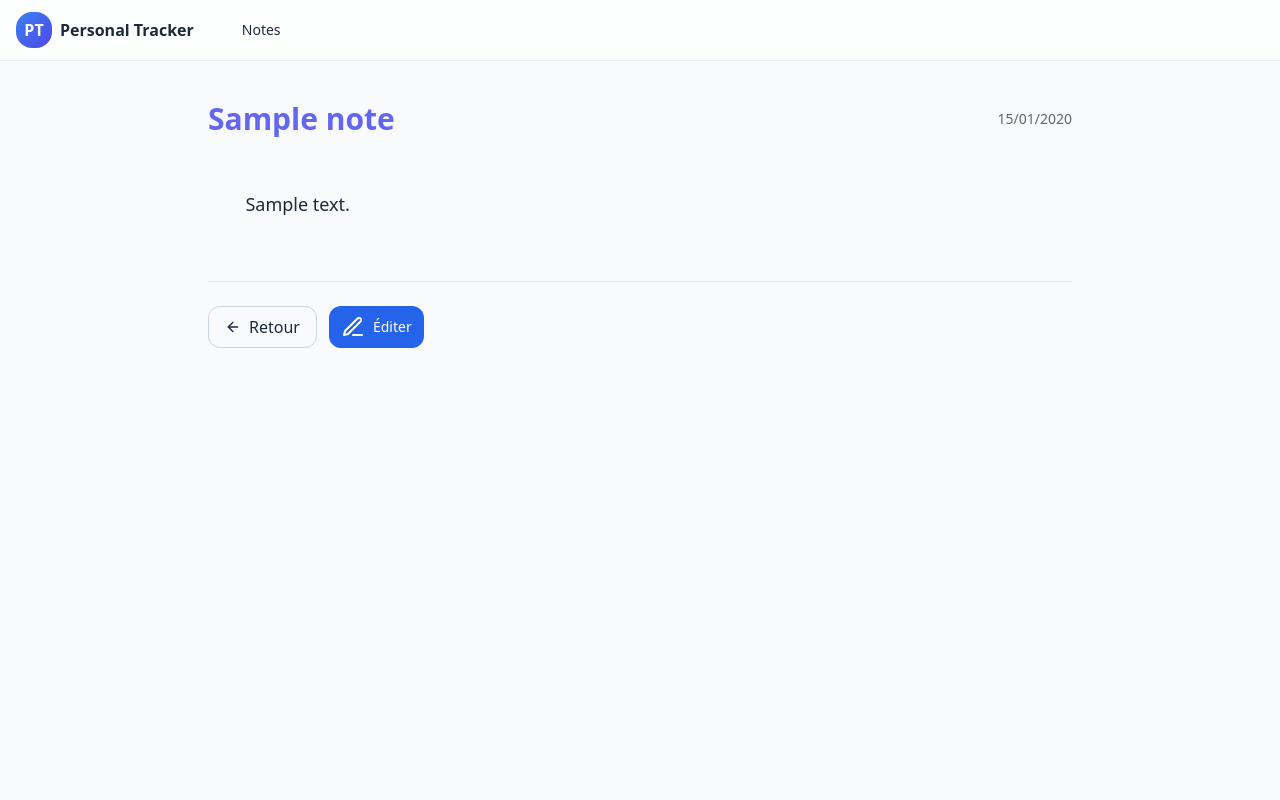
After one commit to Nesrine-Ghaddab/Application-ProjectTracker-GL, a Django app: template ProjectTracker/Notes/templates/Notes/Details_Note.html in a window 1280 px wide. The commit adds this page. Run offline with Django 3.2, Linux system fonts and the light colour scheme; the template is opened without the code that fills it: most values are stand-ins (such as "Sample title", 1, 10 or a date in 2020); some libraries are stand-ins or nearby versions.

Commit message:
Added view notes functionnality

```diff
--- /dev/null
+++ b/ProjectTracker/Notes/templates/Notes/Details_Note.html
@@ -0,0 +1,60 @@
+<!DOCTYPE html>
+<html lang="fr" class="h-full dark">
+<head>
+  <meta charset="UTF-8">
+  <meta name="viewport" content="width=device-width, initial-scale=1">
+  <title>Détail de la note</title>
+  <script src="https://cdn.tailwindcss.com"></script>
+</head>
+<body class="h-full bg-slate-50 text-slate-800 dark:bg-slate-900 dark:text-slate-100">
+
+  <!-- ===== Top Nav ===== -->
+  <header class="sticky top-0 z-40 bg-white/80 dark:bg-slate-900/70 glass border-b border-slate-200/60 dark:border-slate-800">
+    <div class="max-w-7xl mx-auto px-4 py-3 flex items-center gap-3">
+      <div class="flex items-center gap-2">
+        <div class="h-9 w-9 rounded-2xl bg-gradient-to-br from-blue-500 to-indigo-600 grid place-items-center text-white font-bold">PT</div>
+        <span class="font-semibold">Personal Tracker</span>
+      </div>
+      <nav class="ml-6 hidden md:flex items-center gap-2 text-sm">
+        <a href="{% url 'Notes:index' %}" class="px-3 py-2 rounded-xl hover:bg-slate-100 dark:hover:bg-slate-800">Notes</a>
+	  </nav>
+    </div>
+  </header>
+
+  <!-- ===== Contenu principal ===== -->
+  <main class="max-w-4xl mx-auto px-4 py-10">
+    <!-- Titre + date -->
+    <div class="flex items-center justify-between mb-6">
+      <h1 class="text-3xl font-bold text-indigo-500">{{ note.title }}</h1>
+      <span class="text-sm opacity-70">{{ note.created_at|date:"d/m/Y" }}</span>
+    </div>
+
+    <!-- Contenu style bloc-note -->
+    <article class="prose prose-slate dark:prose-invert max-w-none mb-8">
+      <p class="whitespace-pre-wrap break-words text-lg leading-relaxed">
+        {{ note.content }}
+      </p>
+    </article>
+
+    <!-- Boutons actions -->
+    <div class="flex gap-3 mt-6 pt-6 border-t border-slate-200 dark:border-slate-800">
+      <!-- Bouton retour -->
+		<a href="{% url 'Notes:index' %}" class="px-4 py-2 rounded-xl border border-slate-300 dark:border-slate-700 hover:bg-slate-50 dark:hover:bg-slate-800 flex items-center gap-2">
+        	<svg xmlns="http://www.w3.org/2000/svg" width="24" height="24" viewBox="0 0 24 24" fill="none" stroke="currentColor" stroke-width="2" stroke-linecap="round" stroke-linejoin="round" data-lucide="arrow-left" class="lucide lucide-arrow-left w-4 h-4"><path d="m12 19-7-7 7-7"></path><path d="M19 12H5"></path></svg>
+            	Retour
+        </a>
+
+      <!-- Bouton éditer -->
+      <a href="{% url 'Notes:index' %}"
+         class="px-3 py-2 rounded-xl bg-blue-600 hover:bg-blue-700 text-white flex items-center gap-2 text-sm font-medium">
+        <svg xmlns="http://www.w3.org/2000/svg" class="w-6 h-6" fill="none" stroke="currentColor" stroke-width="2" stroke-linecap="round" stroke-linejoin="round">
+          <path d="M12 20h9"></path>
+          <path d="M16.5 3.5a2.121 2.121 0 0 1 3 3L7 19l-4 1 1-4 12.5-12.5z"></path>
+        </svg>
+		Éditer
+      </a>
+    </div>
+  </main>
+
+</body>
+</html>
--- a/ProjectTracker/Notes/templates/Notes/Notes.html
+++ b/ProjectTracker/Notes/templates/Notes/Notes.html
@@ -80,6 +80,7 @@
       <div class="grid md:grid-cols-2 xl:grid-cols-3 gap-4">
         {% for Note in Notes %}
         <!-- Suppression du scroll barre -->
+        <a href="{% url 'Notes:Details_Note' note_id=Note.id %}">
           <div class="p-4 rounded-xl bg-slate-800 border h-60 border-slate-700 shadow-sm">
               <div class="flex items-center justify-between mb-2">
                 <h3 class="font-semibold text-indigo-400">{{ Note.title }}</h3>
@@ -89,6 +90,7 @@
               {{ Note.content|truncatechars:200 }}
             </p>
           </div>
+        </a>
         {% endfor %}
       </div>
     </section>
--- a/ProjectTracker/Notes/urls.py
+++ b/ProjectTracker/Notes/urls.py
@@ -5,5 +5,6 @@ app_name = "Notes"
 
 urlpatterns = [
 	path('', views.index, name='index'),
-	path('AddNote/', views.new_note, name='Add_Note')
+	path('AddNote/', views.new_note, name='Add_Note'),
+	path('DetailsNote/<int:note_id>', views.details_note, name='Details_Note')
 ]
--- a/ProjectTracker/Notes/views.py
+++ b/ProjectTracker/Notes/views.py
@@ -17,3 +17,7 @@ def new_note(request):
 	else:
 		form = NoteForm()
 	return render(request, "Notes/Add_Note.html", {"form": form})
+
+def details_note(request, note_id):
+	note_content = Note.objects.get(pk = note_id)
+	return render(request, "Notes/Details_Note.html", {"note":note_content})
```
Also changed, not shown: ProjectTracker/db.sqlite3. Lines whose indentation alone changed are shown as unchanged.
